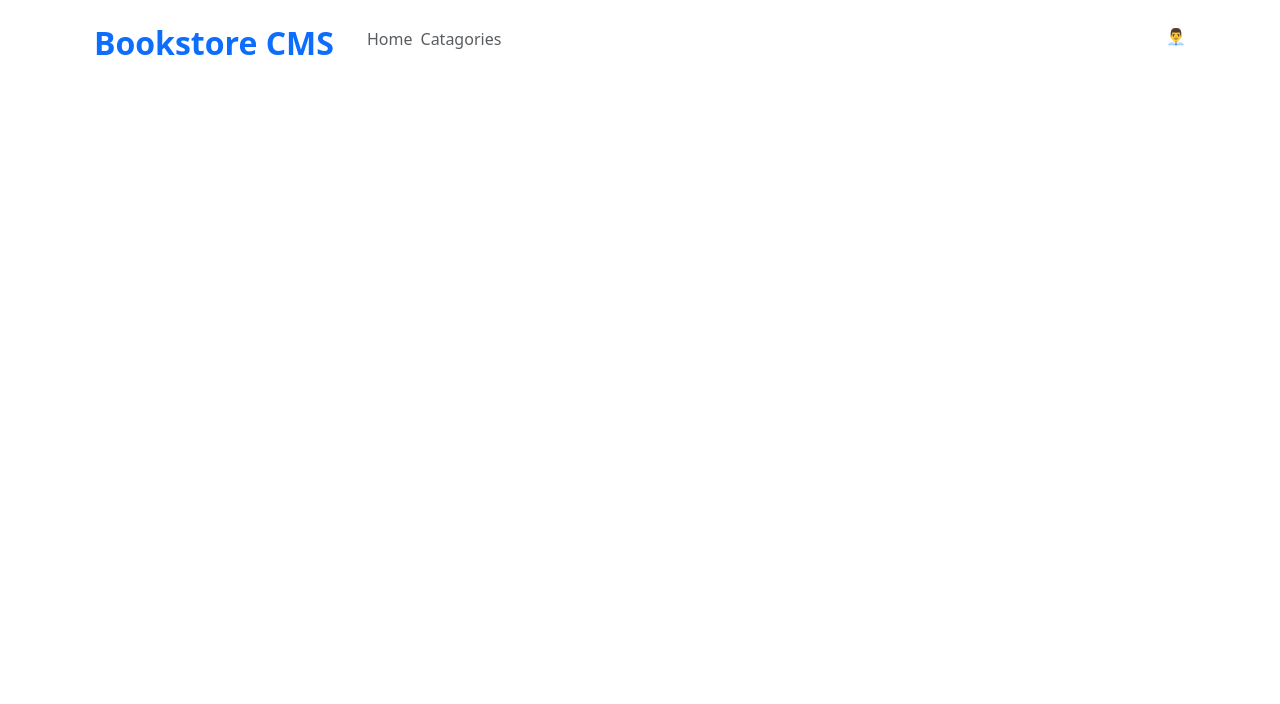
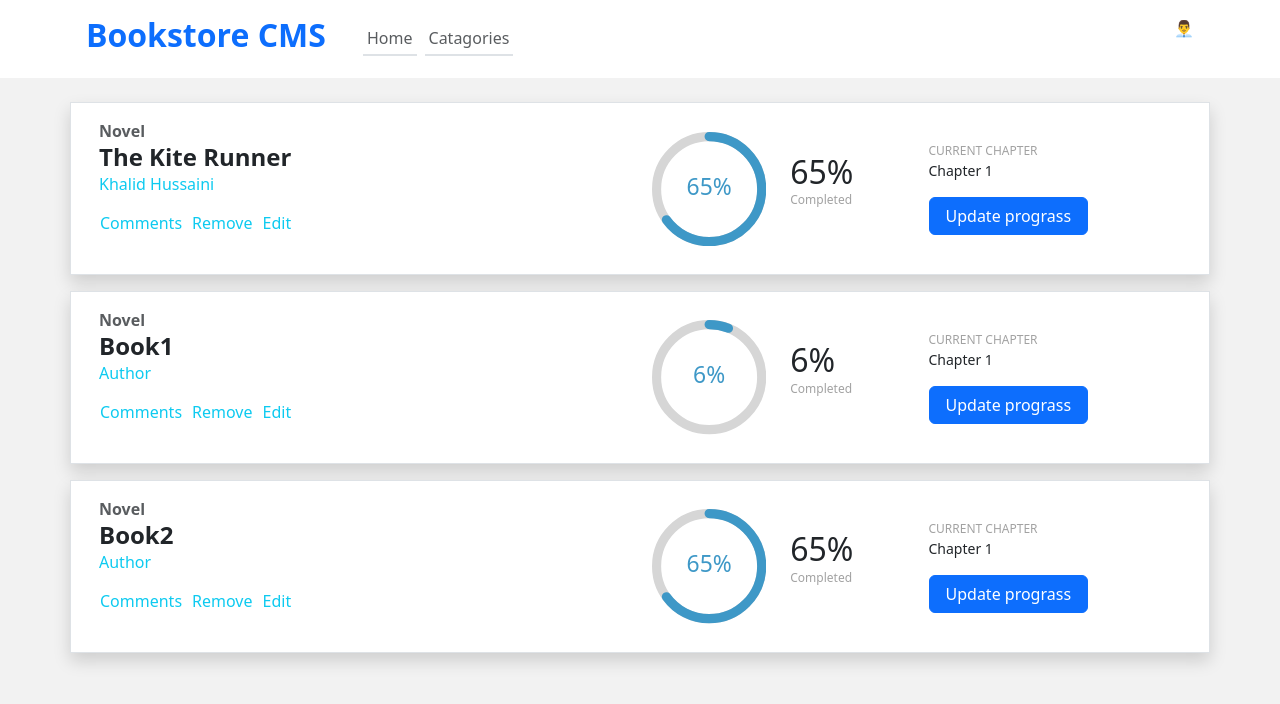
Before and after one commit to Gh-Reza/bookstore, a React (Create React App) app: page / in a window 1280 px wide. Shown: the top 704 px of the page. Built offline with nearby package versions, Linux system fonts and the light colour scheme.

Commit message:
Add Book component

```diff
--- a/package.json
+++ b/package.json
@@ -5,7 +5,9 @@
   "dependencies": {
     "@testing-library/jest-dom": "^5.16.5",
     "@testing-library/user-event": "^13.5.0",
+    "prop-types": "^15.8.1",
     "react": "^18.2.0",
+    "react-circular-progressbar": "^2.1.0",
     "react-dom": "^18.2.0",
     "react-router-dom": "^6.14.1",
     "react-scripts": "5.0.1",
--- a/src/App.js
+++ b/src/App.js
@@ -1,9 +1,14 @@
 import Header from './components/Header';
+import './css/App.css';
+import Books from './pages/Books';
 
 function App() {
   return (
-    <div className="App">
+    <div className="App d-flex flex-column vh-100">
       <Header />
+      <main className="main flex-grow-1">
+        <Books />
+      </main>
     </div>
   );
 }
--- /dev/null
+++ b/src/components/Book.jsx
@@ -0,0 +1,62 @@
+import PropTypes from 'prop-types';
+import { CircularProgressbar } from 'react-circular-progressbar';
+import 'react-circular-progressbar/dist/styles.css';
+import '../css/Book.css';
+
+const Book = ({
+  genre, name, author, percentage, chapter,
+}) => (
+  <div className="row border p-3 bg-white shadow">
+    <div className="col col-6">
+      <p className="text-muted fw-bold genre">{genre}</p>
+      <h2 className="mb-0 h4 fw-bold">{name}</h2>
+      <p className="mb-2 text-info">{author}</p>
+      <ul className="list-inline">
+        <li className="list-inline-item">
+          <button type="button" className="btn ps-0 pe-0 text-info">
+            Comments
+          </button>
+        </li>
+        <li className="list-inline-item">
+          <button type="button" className="btn ps-0 pe-0 text-info">
+            Remove
+          </button>
+        </li>
+        <li className="list-inline-item">
+          <button type="button" className="btn ps-0 pe-0 text-info">
+            Edit
+          </button>
+        </li>
+      </ul>
+    </div>
+    <div className="col d-flex align-items-center">
+      <div className="row d-flex align-items-center">
+        <div className="col">
+          <CircularProgressbar value={percentage} text={`${percentage}%`} />
+        </div>
+        <div className="col">
+          <p className="mb-0 h2">
+            {percentage}
+            %
+          </p>
+          <p className="completed">Completed</p>
+        </div>
+      </div>
+    </div>
+    <div className="col d-flex justify-content-center align-items-start flex-column">
+      <p className="mb-0 text-uppercase completed">Current Chapter</p>
+      <p className="chapter">{chapter}</p>
+      <button type="button" className="btn btn-primary px-3">Update prograss</button>
+    </div>
+  </div>
+);
+
+Book.propTypes = {
+  genre: PropTypes.string.isRequired,
+  name: PropTypes.string.isRequired,
+  author: PropTypes.string.isRequired,
+  percentage: PropTypes.number.isRequired,
+  chapter: PropTypes.string.isRequired,
+};
+
+export default Book;
--- a/src/components/Header.jsx
+++ b/src/components/Header.jsx
@@ -1,14 +1,14 @@
 import { Link } from 'react-router-dom';
 
 const Header = () => (
-  <div className="container p-4">
+  <div className="container p-3">
     <div className="row">
       <div className="col row align-items-center">
         <h1 className="h2 text-primary col fw-bold">Bookstore CMS</h1>
         <nav className="col">
-          <ul className="list-inline p-0">
-            <li className="list-inline-item"><Link className="text-decoration-none text-muted" to="/">Home</Link></li>
-            <li className="list-inline-item"><Link className="text-decoration-none text-muted" to="/catagories">Catagories</Link></li>
+          <ul className="list-inline p-0 m-0 d-flex align-items-center">
+            <li className="list-inline-item p-1 border-bottom border-2"><Link className="text-decoration-none text-muted" to="/">Home</Link></li>
+            <li className="list-inline-item p-1 border-bottom border-2"><Link className="text-decoration-none text-muted" to="/catagories">Catagories</Link></li>
           </ul>
         </nav>
       </div>
--- /dev/null
+++ b/src/css/App.css
@@ -0,0 +1,3 @@
+.main {
+  background-color: #f2f2f2;
+}
--- /dev/null
+++ b/src/css/Book.css
@@ -0,0 +1,17 @@
+* {
+  margin: 0;
+  padding: 0;
+}
+
+.genre {
+  margin-bottom: 0;
+}
+
+.completed {
+  font-size: 12px;
+  color: #a2a2a2;
+}
+
+.chapter {
+  font-size: 14px;
+}
--- /dev/null
+++ b/src/data/BooksData.js
@@ -0,0 +1,28 @@
+const books = [
+  {
+    id: 1,
+    title: 'The Kite Runner',
+    author: 'Khalid Hussaini',
+    genre: 'Novel',
+    percentage: 65,
+    chapter: 'Chapter 1',
+  },
+  {
+    id: 2,
+    title: 'Book1',
+    author: 'Author',
+    genre: 'Novel',
+    percentage: 6,
+    chapter: 'Chapter 1',
+  },
+  {
+    id: 3,
+    title: 'Book2',
+    author: 'Author',
+    genre: 'Novel',
+    percentage: 65,
+    chapter: 'Chapter 1',
+  },
+];
+
+export default books;
--- /dev/null
+++ b/src/pages/Books.jsx
@@ -0,0 +1,22 @@
+import books from '../data/BooksData';
+import Book from '../components/Book';
+
+const Books = () => (
+  <div className="container py-4">
+    <div className="row gx-3">
+      {books.map((book) => (
+        <div key={book.id} className="col col-12 mb-3 border-none">
+          <Book
+            genre={book.genre}
+            name={book.title}
+            author={book.author}
+            percentage={book.percentage}
+            chapter={book.chapter}
+          />
+        </div>
+      ))}
+    </div>
+  </div>
+);
+
+export default Books;
```
Also changed, not shown: 1 other file (tests, documents, lock files or other folders).
